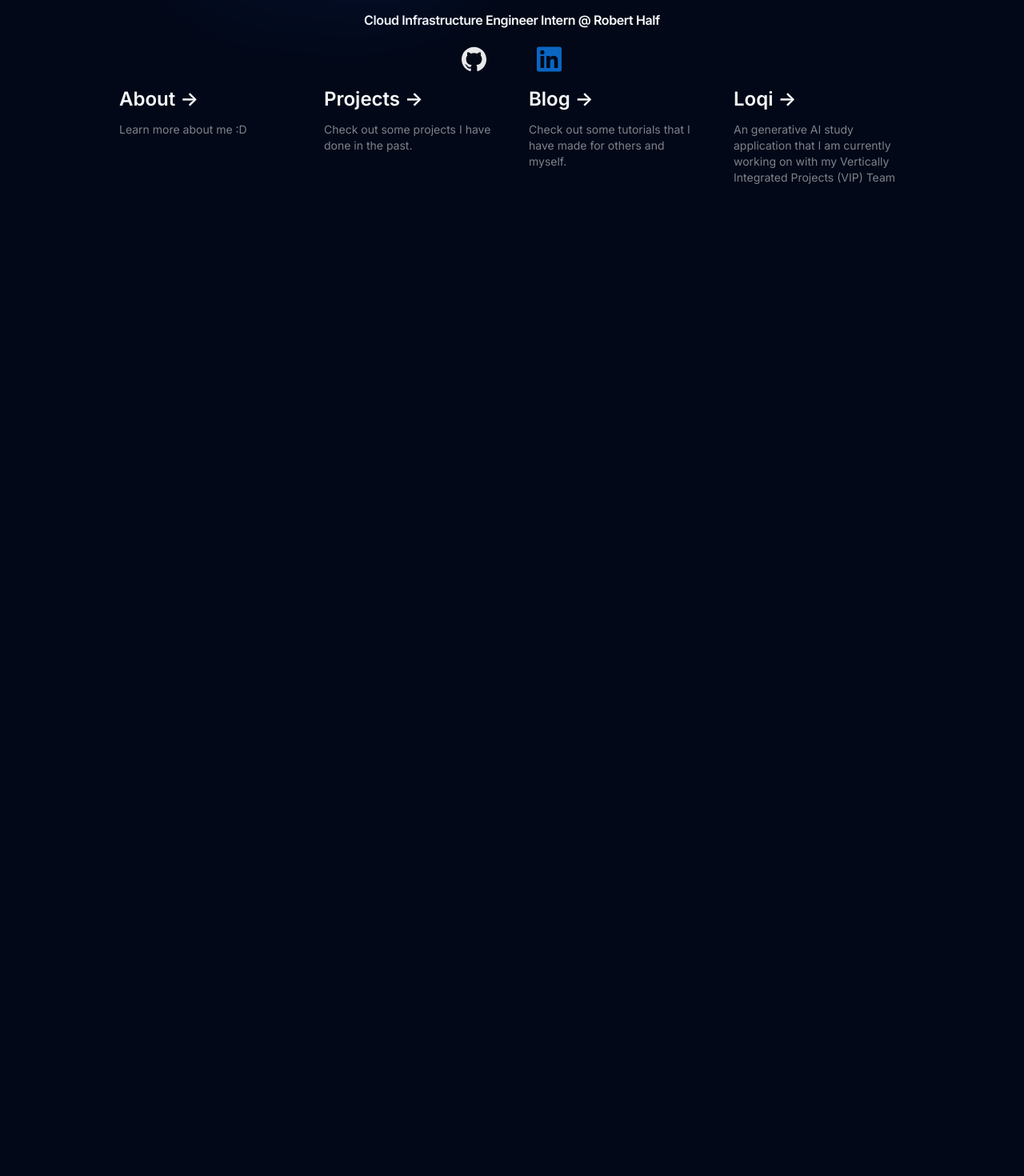
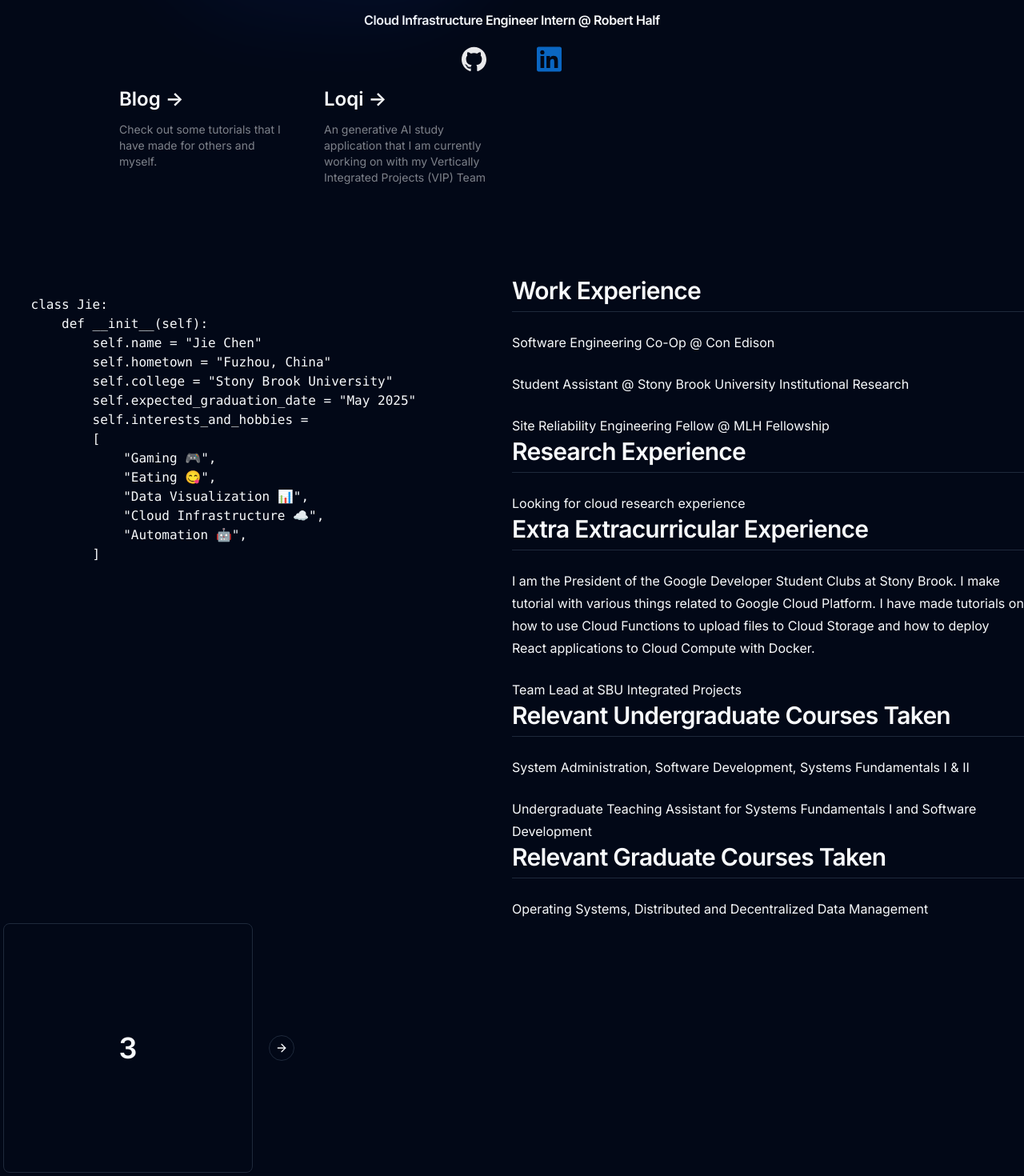
Before and after one commit to jiechenmc/jiechen.dev-too-professional, a Next.js app: page / in a window 1280 px wide. Shown: the part 478-1948 px from the top of the page at 80% size. Before the commit the page ends 823 px from the top, so only its background shows below. Built offline with nearby package versions, Linux system fonts and the light colour scheme; some icons are missing.

Commit message:
update file structure

```diff
--- a/app/about/page.tsx
+++ /dev/null
@@ -1,47 +0,0 @@
-import { P, H2 } from "@/components/typography";
-
-const About = () => {
-    return <div>
-        <H2>
-            My name is Jie Chen and I am a BS/MS student pursuing computer science at Stony Brook University.
-        </H2>
-        <section>
-            <H2>
-                Work Experience
-            </H2>
-            <P>Software Engineering Co-Op @ Con Edison</P>
-            <P>Student Assistant @ Stony Brook University Institutional Research </P>
-            <P>Site Reliability Engineering Fellow @ MLH Fellowship </P>
-        </section>
-        <section>
-            <H2>
-                Research Experience
-            </H2>
-            <P>Looking for cloud research experience</P>
-        </section>
-        <section>
-            <H2>
-                Extra Extracurricular Experience
-            </H2>
-            <P>I am the President of the Google Developer Student Clubs at Stony Brook. I make tutorial with various things related to Google Cloud Platform. I have made tutorials on how to use Cloud Functions to upload files to Cloud Storage and how to deploy React applications to Cloud Compute with Docker.</P>
-            <P>Team Lead at SBU Integrated Projects</P>
-        </section>
-
-        <section>
-            <H2>
-                Relevant Undergraduate Courses Taken
-            </H2>
-            <P>System Administration, Software Development, Systems Fundamentals I & II</P>
-            <P>Undergraduate Teaching Assistant for Systems Fundamentals I and Software Development</P>
-        </section>
-
-        <section>
-            <H2>
-                Relevant Graduate Courses Taken
-            </H2>
-            <P>Operating Systems, Distributed and Decentralized Data Management</P>
-        </section>
-    </div>;
-}
-
-export default About;
--- /dev/null
+++ b/app/components/about/index.tsx
@@ -0,0 +1,63 @@
+import { P, H2 } from "@/components/typography";
+
+const About = () => {
+    const about = `
+    class Jie:
+        def __init__(self):
+            self.name = "Jie Chen"
+            self.hometown = "Fuzhou, China"
+            self.college = "Stony Brook University"
+            self.expected_graduation_date = "May 2025"
+            self.interests_and_hobbies =
+            [
+                "Gaming 🎮",
+                "Eating 😋",
+                "Data Visualization 📊",
+                "Cloud Infrastructure ☁️",
+                "Automation 🤖",
+            ]`;
+
+    return <div className="grid grid-cols-2">
+        <pre>{about}</pre>
+        <div>
+            <section>
+                <H2>
+                    Work Experience
+                </H2>
+                <P>Software Engineering Co-Op @ Con Edison</P>
+                <P>Student Assistant @ Stony Brook University Institutional Research </P>
+                <P>Site Reliability Engineering Fellow @ MLH Fellowship </P>
+            </section>
+            <section>
+                <H2>
+                    Research Experience
+                </H2>
+                <P>Looking for cloud research experience</P>
+            </section>
+            <section>
+                <H2>
+                    Extra Extracurricular Experience
+                </H2>
+                <P>I am the President of the Google Developer Student Clubs at Stony Brook. I make tutorial with various things related to Google Cloud Platform. I have made tutorials on how to use Cloud Functions to upload files to Cloud Storage and how to deploy React applications to Cloud Compute with Docker.</P>
+                <P>Team Lead at SBU Integrated Projects</P>
+            </section>
+
+            <section>
+                <H2>
+                    Relevant Undergraduate Courses Taken
+                </H2>
+                <P>System Administration, Software Development, Systems Fundamentals I & II</P>
+                <P>Undergraduate Teaching Assistant for Systems Fundamentals I and Software Development</P>
+            </section>
+
+            <section>
+                <H2>
+                    Relevant Graduate Courses Taken
+                </H2>
+                <P>Operating Systems, Distributed and Decentralized Data Management</P>
+            </section>
+        </div>
+    </div>;
+}
+
+export default About;
--- /dev/null
+++ b/app/components/home/index.tsx
@@ -0,0 +1,37 @@
+import Image from "next/image";
+import NavItem from "@/app/components/home/NavItem";
+import TopBanner from "@/app/components/home/TopBanner";
+import { H2, H4 } from "@/components/typography";
+import LinkBar from "@/app/components/home/LinkBar";
+
+const AboveTheFold = () => {
+    return (<main className="flex min-h-screen flex-col items-center justify-between p-24">
+        <TopBanner lText="Under construction 🚧" />
+
+        <div className="relative flex flex-col gap-5 place-items-center before:absolute before:h-[300px] before:w-full before:-translate-x-1/2 before:rounded-full before:bg-gradient-radial before:from-white before:to-transparent before:blur-2xl before:content-[''] after:absolute after:-z-20 after:h-[180px] after:w-full after:translate-x-1/3 after:bg-gradient-conic after:from-sky-200 after:via-blue-200 after:blur-2xl after:content-[''] before:dark:bg-gradient-to-br before:dark:from-transparent before:dark:to-blue-700 before:dark:opacity-10 after:dark:from-sky-900 after:dark:via-[#0141ff] after:dark:opacity-40 sm:before:w-[480px] sm:after:w-[240px] before:lg:h-[360px]">
+            <Image
+                className="relative z-[-1] dark:drop-shadow-[0_0_0.3rem_#ffffff70] select-none"
+                src="/self.jpg"
+                alt="Jie Chen selfie"
+                width={256}
+                height={256}
+                priority
+            />
+            <H2>
+                Jie Chen
+            </H2>
+            <H4>
+                Cloud Infrastructure Engineer Intern @ Robert Half
+            </H4>
+            <LinkBar />
+        </div>
+        <div className="mb-32 grid text-center lg:mb-0 lg:w-full lg:max-w-5xl lg:grid-cols-4 lg:text-left">
+            {/* <NavItem title="About" href="/about" body="Learn more about me :D" />
+      <NavItem title="Projects" href="/projects" body="Check out some projects I have done in the past." /> */}
+            <NavItem title="Blog" href="https://blog.jiechen.dev" body="Check out some tutorials that I have made for others and myself." />
+            <NavItem title="Loqi" href="https://loqi.jiechen.dev" body="An generative AI study application that I am currently working on with my Vertically Integrated Projects (VIP) Team" />
+        </div>
+    </main >);
+}
+
+export default AboveTheFold;
--- /dev/null
+++ b/app/components/projects/index.tsx
@@ -0,0 +1,11 @@
+import ProjectCarousel from "./ProjectCarousel";
+
+const Projects = () => {
+    return (<div>
+        <div>
+            <ProjectCarousel />
+        </div>
+    </div>);
+}
+
+export default Projects;
--- a/app/page.tsx
+++ b/app/page.tsx
@@ -1,38 +1,18 @@
 'use client'
-import Image from "next/image";
-import NavItem from "@/components/home/NavItem";
-import TopBanner from "@/components/home/TopBanner";
-import { H2, H4 } from "@/components/typography";
-import LinkBar from "@/components/home/LinkBar";
+
+import AboveTheFold from "./components/home"
+import About from "./components/about";
+import Projects from "./components/projects";
+
 
 export default function Home() {
   return (
-    <main className="flex min-h-screen flex-col items-center justify-between p-24">
-      <TopBanner lText="Under construction 🚧" />
-
-      <div className="relative flex flex-col gap-5 place-items-center before:absolute before:h-[300px] before:w-full before:-translate-x-1/2 before:rounded-full before:bg-gradient-radial before:from-white before:to-transparent before:blur-2xl before:content-[''] after:absolute after:-z-20 after:h-[180px] after:w-full after:translate-x-1/3 after:bg-gradient-conic after:from-sky-200 after:via-blue-200 after:blur-2xl after:content-[''] before:dark:bg-gradient-to-br before:dark:from-transparent before:dark:to-blue-700 before:dark:opacity-10 after:dark:from-sky-900 after:dark:via-[#0141ff] after:dark:opacity-40 sm:before:w-[480px] sm:after:w-[240px] before:lg:h-[360px]">
-        <Image
-          className="relative z-[-1] dark:drop-shadow-[0_0_0.3rem_#ffffff70] select-none"
-          src="/self.jpg"
-          alt="Jie Chen selfie"
-          width={256}
-          height={256}
-          priority
-        />
-        <H2>
-          Jie Chen
-        </H2>
-        <H4>
-          Cloud Infrastructure Engineer Intern @ Robert Half
-        </H4>
-        <LinkBar />
+    <>
+      <AboveTheFold />
+      <div>
+        <About />
+        <Projects />
       </div>
-      <div className="mb-32 grid text-center lg:mb-0 lg:w-full lg:max-w-5xl lg:grid-cols-4 lg:text-left">
-        <NavItem title="About" href="/about" body="Learn more about me :D" />
-        <NavItem title="Projects" href="/projects" body="Check out some projects I have done in the past." />
-        <NavItem title="Blog" href="https://blog.jiechen.dev" body="Check out some tutorials that I have made for others and myself." />
-        <NavItem title="Loqi" href="https://loqi.jiechen.dev" body="An generative AI study application that I am currently working on with my Vertically Integrated Projects (VIP) Team" />
-      </div>
-    </main >
+    </>
   );
 }
--- a/app/projects/page.tsx
+++ /dev/null
@@ -1,19 +0,0 @@
-
-'use client'
-
-import ProjectCarousel from "./components/ProjectCarousel";
-
-interface ProjectSchema {
-}
-const Projects = () => {
-    const projects: ProjectSchema[] = [{}]
-
-    return (
-        <div>
-            <ProjectCarousel />
-        </div>)
-}
-
-
-
-export default Projects;
```
Also changed, not shown: app/components/home/LinkBar.tsx (renamed from components/home/LinkBar.tsx), app/components/home/ModeToggle.tsx (renamed from components/home/ModeToggle.tsx), app/components/home/NavItem.tsx (renamed from components/home/NavItem.tsx), app/components/home/TopBanner.tsx (renamed from components/home/TopBanner.tsx), app/components/projects/ProjectCarousel/index.tsx (renamed from app/projects/components/ProjectCarousel/index.tsx).
